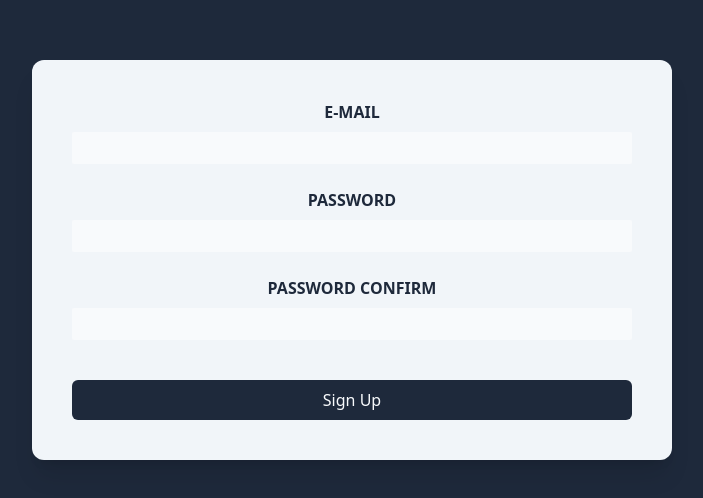
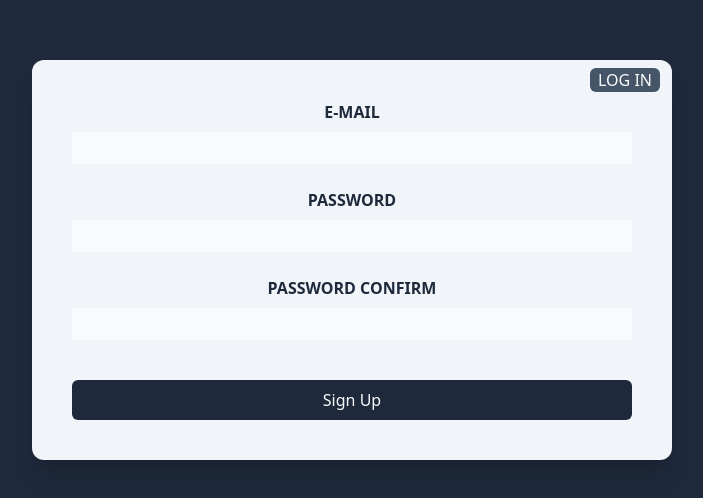
Before and after one commit to zih2o/wanted-pre-onboarding-challenge-fe-1, a React (Vite) app: page /auth/signup in a window 1280 px wide. Shown: the part 140-638 px from the top of the page, without its empty margins (288-991 px from the left). Built offline with nearby package versions, Linux system fonts and the light colour scheme.

Commit message:
fix: 로그인, 로그아웃 버튼 수정

```diff
--- a/src/components/UpdateModal.jsx
+++ b/src/components/UpdateModal.jsx
@@ -1,4 +1,4 @@
-import React from 'react';
+import React, { useEffect } from 'react';
 import { useForm } from 'react-hook-form';
 import useTodo from '../hooks/useTodo';
 
--- a/src/pages/Signup.jsx
+++ b/src/pages/Signup.jsx
@@ -1,4 +1,5 @@
 import React from 'react';
+import { Link } from 'react-router-dom';
 import { useForm } from 'react-hook-form';
 import { api } from '../utils/api';
 
@@ -19,7 +20,7 @@ export default function Signup() {
       alert(response.data.message);
       window.location.replace('/');
     } catch (error) {
-      if (error.status === 409) {
+      if (error.response.status === 409) {
         alert('이미 존재하는 이메일입니다.');
       }
       console.log(error);
@@ -86,6 +87,9 @@ export default function Signup() {
         </div>
         <button className="mt-4 px-4 py-2 w-full">Sign Up</button>
       </form>
+      <Link to="/auth/login" className="fixed right-0 top-0 m-2">
+        <button className=" bg-slate-600">LOG IN</button>
+      </Link>
     </div>
   );
 }
```
